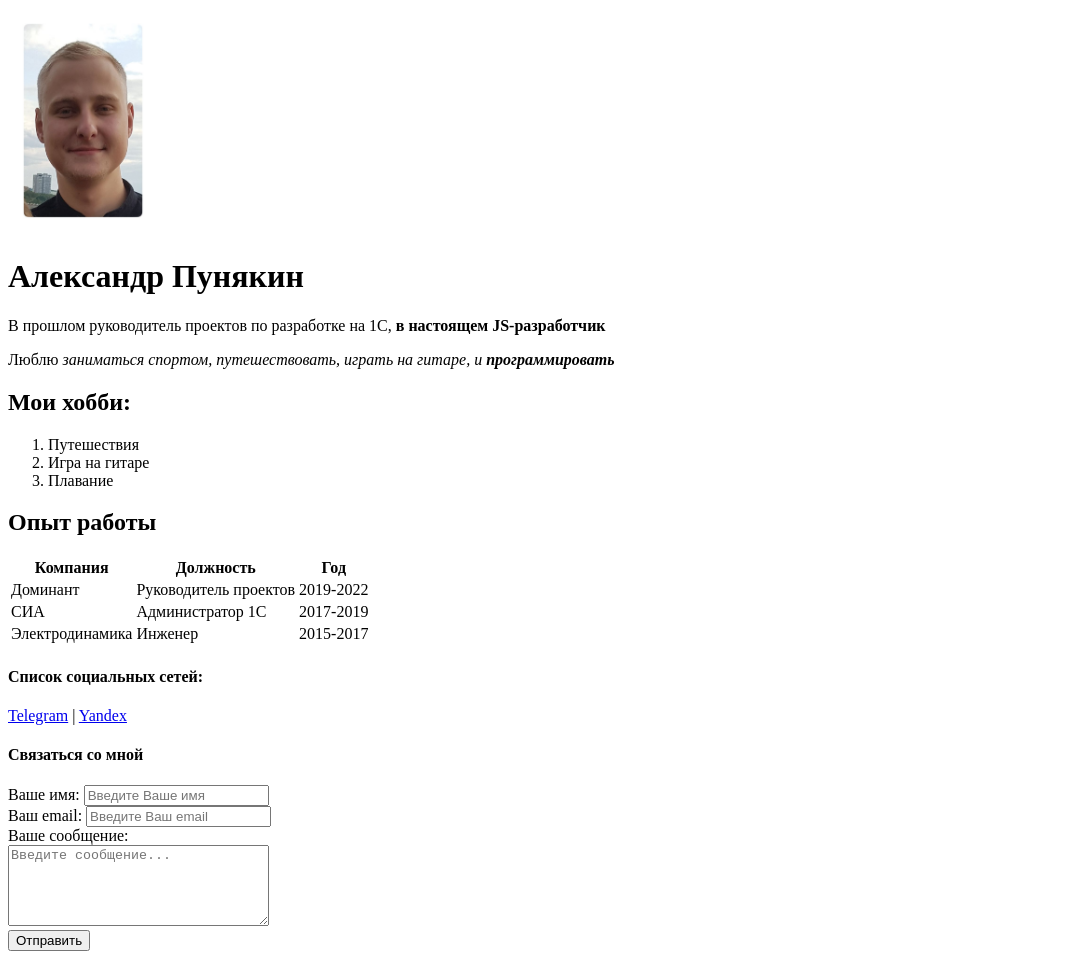
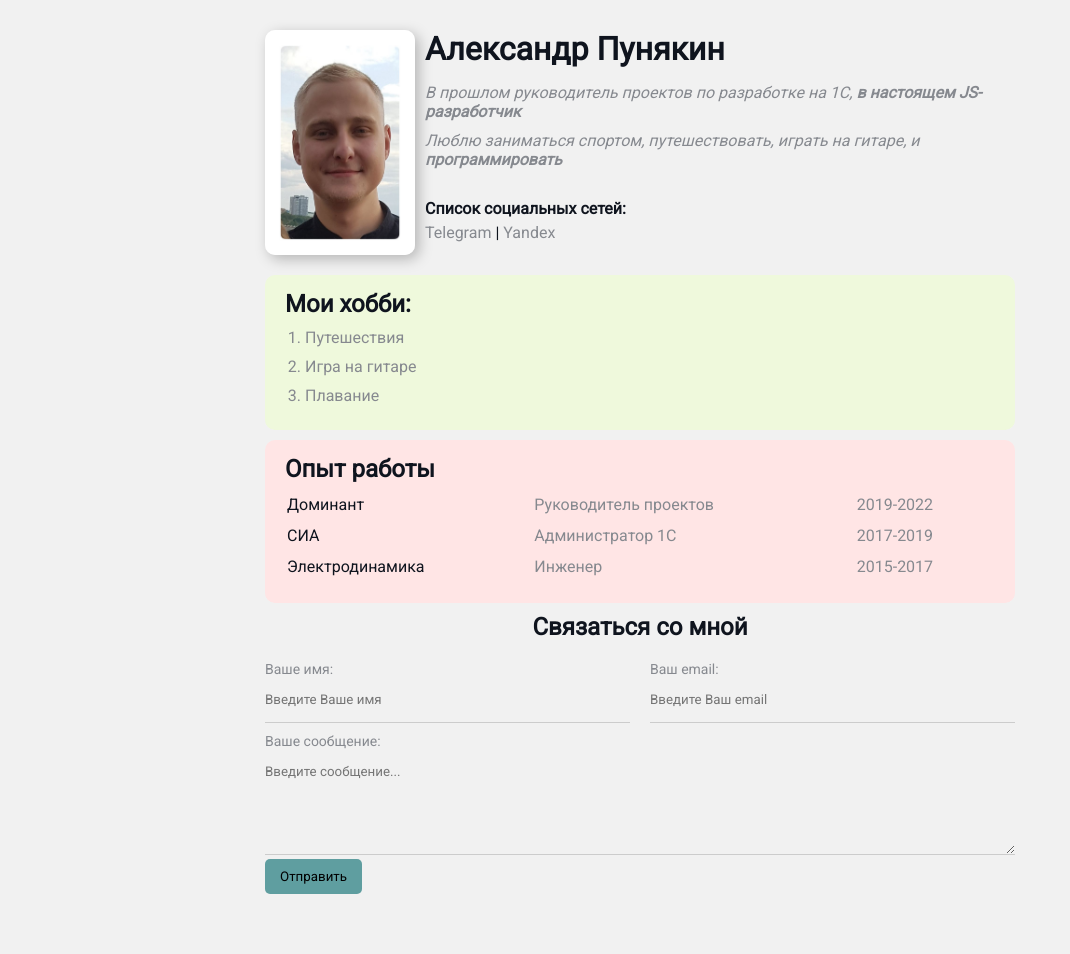
Before and after one commit to flayer1306/resume, a website: page index.html in a window 1280 px wide. Shown: the whole page, without its empty margins (0-1070 px from the left). After the commit the page ends 894 px from the top, so only its background shows below. Drawn offline with Linux system fonts and the light colour scheme.

Commit message:
add styles

```diff
--- a/index.html
+++ b/index.html
@@ -5,27 +5,48 @@
     <meta name="description" content="Aleksanrd - Frontend developer: HTML, CSS, JS, React, Redux">
     <meta name="keywords" content="frontend, javascript, js, html, css, frontend developer, react, redux, resume, cv">
     <title>Resume Aleksandr</title>
+    <link rel="stylesheet" href="./styles.css">
 </head>
 <body>
-<img src="./imgs/avatar.jpeg" alt="здесь отображается аватарка" width="150">
+
+<div class="container">
+    <div class="about-block">
+        <img src="/imgs/avatar.jpeg" alt="здесь отображается аватарка" class="avatar">
+        <div class="about">
             <h1>Александр Пунякин</h1>
-<p>В прошлом руководитель проектов по разработке на 1С, <strong>в настоящем JS-разработчик</strong></p>
-<p>Люблю <em>заниматься спортом, путешествовать, играть на гитаре, и <strong>программировать</strong> </em></p>
+            <div class="about-text">
+                <p>В прошлом руководитель проектов по разработке на 1С, <strong>в настоящем JS-разработчик</strong>
+                </p>
+                <p>Люблю <em>заниматься спортом, путешествовать, играть на гитаре, и <strong>программировать</strong>
+                </em>
+                </p>
+            </div>
+            <div class="web">
+                <h4>Список социальных сетей:</h4>
+                <a href="https://t.me/flayer1306" target="_blank">Telegram</a>
+                |
+                <a href="https://ya.ru" target="_blank">Yandex</a>
+            </div>
+        </div>
+    </div>
+    <div class="card bg-yellow">
         <h2>Мои хобби:</h2>
-<ol>
+        <ol class="list">
             <li>Путешествия</li>
             <li>Игра на гитаре</li>
             <li>Плавание</li>
         </ol>
+    </div>
+    <div class="card bg-red">
         <h2>Опыт работы</h2>
-<table>
-    <thead>
-    <tr>
-        <th>Компания</th>
-        <th>Должность</th>
-        <th>Год</th>
-    </tr>
-    </thead>
+        <table class="table">
+            <!--            <thead>-->
+            <!--            <tr>-->
+            <!--                <th>Компания:</th>-->
+            <!--                <th>Должность:</th>-->
+            <!--                <th>Год:</th>-->
+            <!--            </tr>-->
+            <!--            </thead>-->
             <tbody>
             <tr>
                 <td>Доминант</td>
@@ -44,30 +65,28 @@
             </tr>
             </tbody>
         </table>
-<h4>Список социальных сетей:</h4>
-<a href="https://t.me/flayer1306" target="_blank">Telegram</a>
-|
-<a href="https://ya.ru" target="_blank">Yandex</a>
-<h4>Связаться со мной</h4>
-<form>
-    <div>
+    </div>
+    <form action="/" class="form">
+        <h2>Связаться со мной</h2>
+        <div class="form-row">
+            <div class="form-group">
                 <label for="name">Ваше имя:</label>
                 <input type="text" id="name" placeholder="Введите Ваше имя">
             </div>
-    <div>
+            <div class="form-group">
                 <label for="email">Ваш email:</label>
                 <input type="email" id="email" placeholder="Введите Ваш email">
             </div>
-    <div>
-        <lebel for="message">Ваше сообщение:</lebel>
-        <br>
+        </div>
+        <div class="form-group">
+            <label for="message">Ваше сообщение:</label>
             <textarea id="message" cols="30" rows="5" placeholder="Введите сообщение..."></textarea>
         </div>
         <div>
-        <button type="submit">Отправить</button>
+            <button type="submit" class="btn">Отправить</button>
         </div>
 
     </form>
-
+</div>
 </body>
 </html>
--- /dev/null
+++ b/styles.css
@@ -0,0 +1,190 @@
+@import url('https://fonts.googleapis.com/css2?family=Roboto&display=swap');
+
+* {
+    margin: 0;
+    padding: 0;
+}
+
+body {
+    font-family: 'Roboto', sans-serif;
+    font-size: 16px;
+    font-weight: normal;
+    background: #f1f1f1;
+    color: #0f141e;
+}
+
+.container {
+    margin: auto;
+    max-width: 750px;
+    padding-top: 30px;
+}
+
+.avatar {
+    width: 150px;
+    box-shadow: 4px 4px 14px rgba(0, 0, 0, 0.25);
+    border-radius: 10px;
+    padding: 0;
+    margin: 0;
+}
+
+.about {
+    display: flex;
+    flex-direction: column;
+    padding-left: 10px;
+}
+
+.about h1 {
+    margin-bottom: 15px;
+}
+
+.about-block {
+    display: flex;
+    flex-direction: row;
+    flex-grow: initial;
+    flex-wrap: nowrap;
+    margin-bottom: 20px;
+}
+
+.about p {
+    font-style: italic;
+    color: #86898f;
+    margin: 0;
+}
+
+.about-text {
+    margin-bottom: 20px;
+}
+
+.about-text p {
+    margin-bottom: 10px;
+}
+
+.card {
+    border-radius: 10px;
+    margin-bottom: 10px;
+    padding: 15px 20px;
+}
+
+.list {
+    padding: 0 20px;
+}
+
+.list li {
+    margin-bottom: 10px;
+    color: #86898f;
+}
+
+a {
+    color: #86898f;
+    text-decoration: none;
+}
+
+a:hover {
+    color: orange;
+}
+
+a:active {
+    color: blue;
+}
+
+.btn {
+    font-family: inherit;
+    border-radius: 5px;
+    background: cadetblue;
+    border: none;
+    padding: 10px 15px;
+    cursor: pointer;
+}
+
+.btn:hover {
+    text-decoration: underline;
+    opacity: 0.8;
+}
+
+.table {
+    width: 100%;
+}
+
+.table td {
+    text-align: left;
+    padding-bottom: 10px;
+}
+
+.table td:nth-child(2), td:nth-child(3) {
+    color: #86898f;
+}
+
+/*.table thead {*/
+/*    text-align: left;*/
+/*    font-weight: bold;*/
+/*    font-size: 1.1rem;*/
+/*}*/
+
+.web {
+    margin-bottom: 10px;
+}
+
+.web h4 {
+    margin-bottom: 5px;
+    padding: 0;
+}
+
+.web a {
+    margin-bottom: 5px;
+    padding: 0;
+}
+
+.card h2 {
+    margin-bottom: 10px;
+}
+
+.bg-green {
+    background: #e5ffe7;
+}
+
+.bg-yellow {
+    background: #eff9dc;
+}
+
+.bg-red {
+    background: #ffe5e5;
+}
+
+.form h2 {
+    text-align: center;
+    margin-bottom: 20px;
+}
+
+.form-row {
+    margin-bottom: 10px;
+    display: flex;
+}
+
+.form-row .form-group {
+    width: 50%;
+    margin-right: 20px;
+    /*display: inline-block;*/
+    /*width: calc(50% - 20px);*/
+}
+
+.form-row .form-group:last-child {
+    margin-right: 0;
+}
+
+.form-group label {
+    display: block;
+    font-size: 14px;
+    color: #86898f;
+}
+
+.form-group input, textarea {
+    width: 100%;
+    border: none;
+    box-sizing: border-box;
+    background: transparent;
+    border-bottom: 1px solid #ccc;
+    color: #000;
+    padding: 15px 0 15px;
+    outline: none;
+    font-family: inherit;
+}
```
Also changed, not shown: package.json (added, +12 -0 lines). Lines whose indentation alone changed are shown as unchanged.
